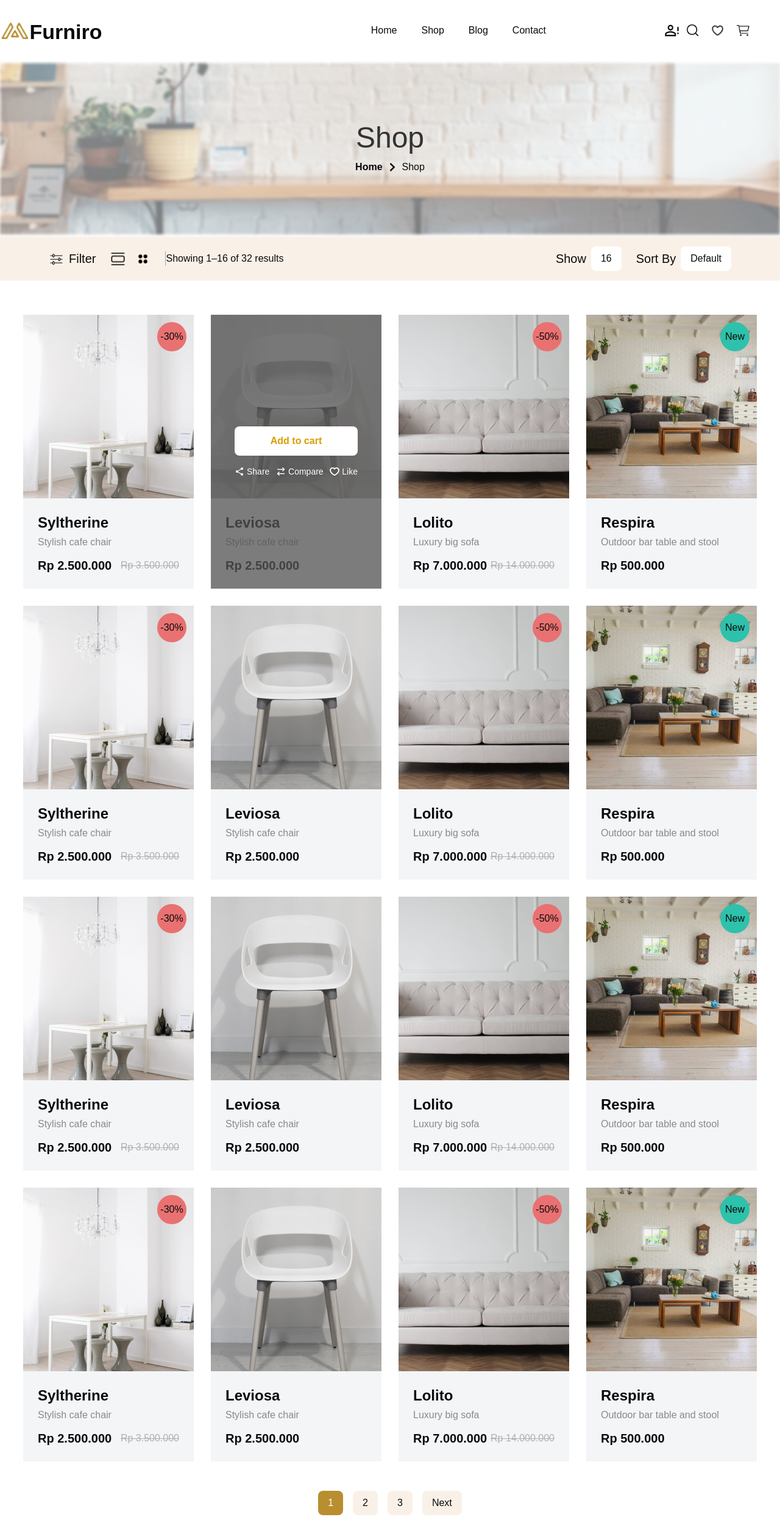
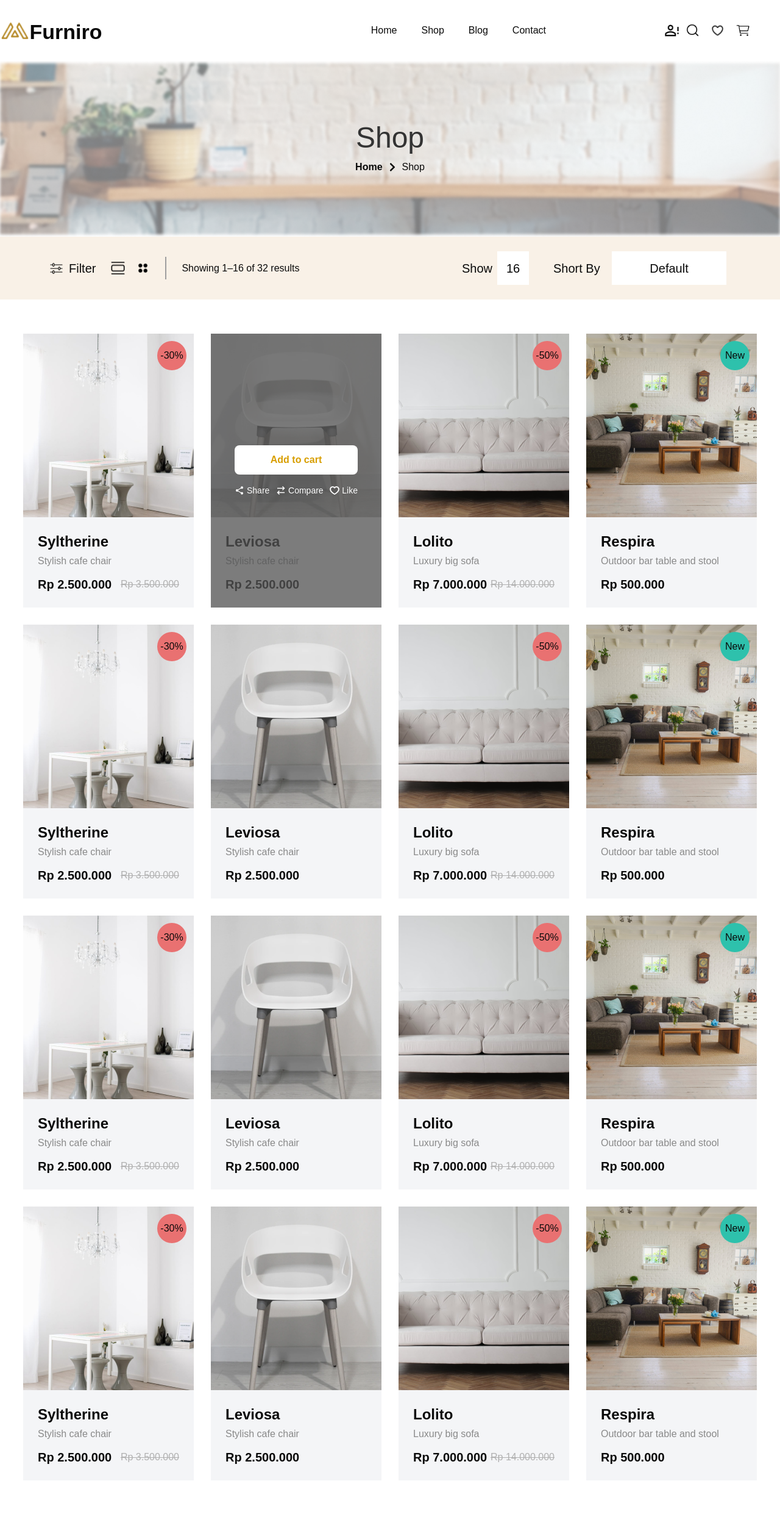
Before and after one commit to Hudaibkhan/Hackathon-Furniro-E-Commerce-Website, a Next.js app: page /shop in a window 1280 px wide. Shown: the top 2505 px of the page at 61% size. Built offline with nearby package versions, Linux system fonts and the light colour scheme.

Commit message:
update single product page

```diff
--- a/src/app/blog/page.tsx
+++ b/src/app/blog/page.tsx
@@ -136,13 +136,13 @@ export default function Blog() {
         <button className="w-[60px] h-[60px] font-poppins rounded-lg text-xl bg-[#B88E2F] text-white flex justify-center items-center">
           1
         </button>
-        <button className="w-[60px] h-[60px] font-poppins rounded-lg text-xl bg-[#F9F1E7] flex justify-center items-center">
+        <button className="w-[60px] h-[60px] font-poppins rounded-lg text-xl hover:bg-[#B88E2F] hover:text-white bg-[#F9F1E7] flex justify-center items-center">
           2
         </button>
-        <button className="w-[60px] h-[60px] font-poppins rounded-lg text-xl bg-[#F9F1E7] flex justify-center items-center">
+        <button className="w-[60px] h-[60px] font-poppins rounded-lg text-xl hover:bg-[#B88E2F] hover:text-white bg-[#F9F1E7] flex justify-center items-center">
           3
         </button>
-        <button className="w-[100px] h-[60px] font-poppins rounded-lg text-xl bg-[#F9F1E7] flex justify-center items-center">
+        <button className="w-[100px] h-[60px] font-poppins rounded-lg text-xl hover:bg-[#B88E2F] hover:text-white bg-[#F9F1E7] flex justify-center items-center">
           Next
         </button>
       </div>
--- a/src/app/shop/page.tsx
+++ b/src/app/shop/page.tsx
@@ -4,152 +4,300 @@ import CustomerCare from "@/components/Customer-Care";
 import Banner from "@/components/Banner";
 import Link from "next/link";
 
-export const products = [
-  {
-    id: 1,
-    image: "/image-1.png",
-    name: "Syltherine",
-    description: "Stylish cafe chair",
-    discountedPrice: "Rp 2.500.000",
-    originalPrice: "Rp 3.500.000",
-    discountBgColor: "bg-[#E97171]",
-    discount: "-30%",
-  },
-  {
-    id: 2,
-    image: "/images-2.png",
-    name: "Leviosa",
-    description: "Stylish cafe chair",
-    discountedPrice: "Rp 2.500.000",
-    showOverlay: true,
-  },
-  {
-    id: 3,
-    image: "/images-3.png",
-    name: "Lolito",
-    description: "Luxury big sofa",
-    discountedPrice: "Rp 7.000.000",
-    originalPrice: "Rp 14.000.000",
-    discountBgColor: "bg-[#E97171]",
-    discount: "-50%",
-  },
-  {
-    id: 4,
-    image: "/image-4.png",
-    name: "Respira",
-    description: "Outdoor bar table and stool",
-    discountedPrice: "Rp 500.000",
-    discountBgColor: "bg-[#2EC1AC]",
-    discount: "New",
-  },
-];
-
 export default function Shop() {
   return (
     <div>
-      {/* Banner Section */}
+      {/* banner section start*/}
       <Banner name="Shop" />
+      {/* banner section end */}
 
-      {/* Filter and Sorting Section */}
-      <div className="bg-[#F9F1E7]">
-        <div className="h-auto mx-auto max-w-[1400px] mb-8 flex flex-col lg:flex-row items-center justify-between px-6 lg:px-20 py-4 ">
+      {/* Second Section Start */}
+      <div className="h-auto mb-8 flex flex-col lg:flex-row items-center justify-between px-6 lg:px-20 py-4 bg-[#F9F1E7]">
+        {/* Left Section */}
         <div className="flex flex-col lg:flex-row items-center gap-4 lg:gap-6 w-full lg:w-auto">
+          {/* Filter Section */}
           <div className="flex items-center gap-2">
-              <Image src="/filtering.png" alt="filter image" height={25} width={25} />
-              <p className="font-poppins text-base md:text-xl font-normal">Filter</p>
+            <Image
+              src="/filtering.png"
+              alt="filter image"
+              height={25}
+              width={25}
+            />
+            <p className="font-poppins text-base md:text-xl/[30px] font-normal">
+              Filter
+            </p>
           </div>
+
+          {/* View Icons */}
           <div className="flex gap-4">
-              <Image src="/view-list.png" alt="view list" height={25} width={25} />
-              <Image src="/grid-round.png" alt="grid view" height={25} width={25} />
+            <Image
+              src="/view-list.png"
+              alt="view all image"
+              height={25}
+              width={25}
+            />
+            <Image
+              src="/grid-round.png"
+              alt="grid round image"
+              height={25}
+              width={25}
+            />
           </div>
-            <div className="border-t lg:border-t-0 lg:border-l border-gray-400 pt-2 lg:pt-0">
-              <p className="text-sm md:text-base text-center lg:text-left">
+
+          {/* Results Section */}
+          <div className="w-full lg:w-[220px] h-auto lg:h-[37px] flex justify-center lg:justify-end items-center border-t-[1px] lg:border-t-0 lg:border-l-[2px] border-[#9F9F9F] pt-2 lg:pt-0">
+            <p className="font-poppins text-sm md:text-base font-normal text-center lg:text-left">
               Showing 1–16 of 32 results
             </p>
           </div>
         </div>
 
-          <div className="flex flex-col sm:flex-row gap-4 lg:gap-6 mt-4 lg:mt-0 w-full lg:w-auto">
-            <div className="flex items-center gap-2">
-              <p className="text-base md:text-xl font-normal">Show</p>
-              <span className="bg-white px-4 py-2 rounded-lg">16</span>
+        {/* Right Section */}
+        <div className="flex flex-col justify-center sm:flex-row gap-4 lg:gap-6 mt-4 lg:mt-0 w-full lg:w-auto">
+          {/* Show Section */}
+          <div className="w-full sm:w-[126px] h-auto flex justify-between items-center  p-2 gap-2">
+            <p className="font-poppins text-base md:text-xl/[30px] font-normal pl">
+              Show
+            </p>
+            <span className="w-[55px] h-[55px] flex items-center justify-center bg-white font-poppins text-base md:text-xl/[30px] font-normal">
+              16
+            </span>
           </div>
-            <div className="flex items-center gap-2">
-              <p className="text-base md:text-xl font-normal">Sort By</p>
-              <span className="bg-white px-4 py-2 rounded-lg">Default</span>
+
+          {/* Sort By Section */}
+          <div className="w-full sm:w-[300px] h-auto flex justify-between items-center p-2 gap-3">
+            <p className="font-poppins text-base md:text-xl/[30px] font-normal  pl">
+              Short By
+            </p>
+            <span className="w-[188px] h-[55px] flex items-center justify-center bg-white font-poppins text-base md:text-xl/[30px] font-normal">
+              Default
+            </span>
           </div>
         </div>
       </div>
-      </div>
+      {/* Second Section End */}
+
+      {/* items start */}
+
+      {/* Our Product Start */}
+      <div className="lg:w-[1236px] mx-auto px-4 py-6">
+        <div>
           {/* Product Grid */}
-      <div className="lg:w-[1236px] mx-auto px-4 py-6">
           <div className="grid grid-cols-1 sm:grid-cols-2 lg:grid-cols-3 xl:grid-cols-4 gap-6 md:gap-7">
-          {products.map((product) => (
-            <Link key={product.id} href={`/singleProduct/${product.id}`}>
+            {/* First Row */}
+            <Link href={"/singleProduct"}>
               <ProductCard
-                image={product.image}
-                name={product.name}
-                description={product.description}
-                discountedPrice={product.discountedPrice}
-                originalPrice={product.originalPrice}
-                discountBgColor={product.discountBgColor}
-                discount={product.discount}
-                showOverlay={product.showOverlay}
+                image="/image-1.png"
+                name="Syltherine"
+                description="Stylish cafe chair"
+                discountedPrice="Rp 2.500.000"
+                originalPrice="Rp 3.500.000"
+                discountBgColor="bg-[#E97171]"
+                discount="-30%"
               />
             </Link>
-          ))}
-          {products.map((product) => (
-            <Link key={product.id} href={`/singleProduct/${product.id}`}>
+            <Link href={"/singleProduct"}>
               <ProductCard
-                image={product.image}
-                name={product.name}
-                description={product.description}
-                discountedPrice={product.discountedPrice}
-                originalPrice={product.originalPrice}
-                discountBgColor={product.discountBgColor}
-                discount={product.discount}
+                image="/images-2.png"
+                name="Leviosa"
+                description="Stylish cafe chair"
+                discountedPrice="Rp 2.500.000"
+                showOverlay={true}
               />
             </Link>
-          ))}
-          {products.map((product) => (
-            <Link key={product.id} href={`/singleProduct/${product.id}`}>
+
+            <Link href={"/singleProduct"}>
               <ProductCard
-                image={product.image}
-                name={product.name}
-                description={product.description}
-                discountedPrice={product.discountedPrice}
-                originalPrice={product.originalPrice}
-                discountBgColor={product.discountBgColor}
-                discount={product.discount}
+                image="/images-3.png"
+                name="Lolito"
+                description="Luxury big sofa"
+                discountedPrice="Rp 7.000.000"
+                originalPrice="Rp 14.000.000"
+                discountBgColor="bg-[#E97171]"
+                discount="-50%"
               />
             </Link>
-          ))}
-          {products.map((product) => (
-            <Link key={product.id} href={`/singleProduct/${product.id}`}>
+
+            <Link href={"/singleProduct"}>
               <ProductCard
-                image={product.image}
-                name={product.name}
-                description={product.description}
-                discountedPrice={product.discountedPrice}
-                originalPrice={product.originalPrice}
-                discountBgColor={product.discountBgColor}
-                discount={product.discount}
+                image="/image-4.png"
+                name="Respira"
+                description="Outdoor bar table and stool"
+                discountedPrice="Rp 500.000"
+                discountBgColor="bg-[#2EC1AC]"
+                discount="New"
               />
             </Link>
-          ))}
+
+            {/* Second Row */}
+            <Link href={"/singleProduct"}>
+              <ProductCard
+                image="/image-1.png"
+                name="Syltherine"
+                description="Stylish cafe chair"
+                discountedPrice="Rp 2.500.000"
+                originalPrice="Rp 3.500.000"
+                discountBgColor="bg-[#E97171]"
+                discount="-30%"
+              />
+            </Link>
+
+            <Link href={"/singleProduct"}>
+              <ProductCard
+                image="/images-2.png"
+                name="Leviosa"
+                description="Stylish cafe chair"
+                discountedPrice="Rp 2.500.000"
+              />
+            </Link>
+
+            <Link href={"/singleProduct"}>
+              <ProductCard
+                image="/images-3.png"
+                name="Lolito"
+                description="Luxury big sofa"
+                discountedPrice="Rp 7.000.000"
+                originalPrice="Rp 14.000.000"
+                discountBgColor="bg-[#E97171]"
+                discount="-50%"
+              />
+            </Link>
+            <Link href={"/singleProduct"}>
+              <ProductCard
+                image="/image-4.png"
+                name="Respira"
+                description="Outdoor bar table and stool"
+                discountedPrice="Rp 500.000"
+                discountBgColor="bg-[#2EC1AC]"
+                discount="New"
+              />
+            </Link>
+
+            {/* third Row */}
+            <Link href={"/singleProduct"}>
+              <ProductCard
+                image="/image-1.png"
+                name="Syltherine"
+                description="Stylish cafe chair"
+                discountedPrice="Rp 2.500.000"
+                originalPrice="Rp 3.500.000"
+                discountBgColor="bg-[#E97171]"
+                discount="-30%"
+              />
+            </Link>
+            <Link href={"/singleProduct"}>
+              <ProductCard
+                image="/images-2.png"
+                name="Leviosa"
+                description="Stylish cafe chair"
+                discountedPrice="Rp 2.500.000"
+              />
+            </Link>
+            <Link href={"/singleProduct"}>
+              <ProductCard
+                image="/images-3.png"
+                name="Lolito"
+                description="Luxury big sofa"
+                discountedPrice="Rp 7.000.000"
+                originalPrice="Rp 14.000.000"
+                discountBgColor="bg-[#E97171]"
+                discount="-50%"
+              />
+            </Link>
+
+            <Link href={"/singleProduct"}>
+              <ProductCard
+                image="/image-4.png"
+                name="Respira"
+                description="Outdoor bar table and stool"
+                discountedPrice="Rp 500.000"
+                discountBgColor="bg-[#2EC1AC]"
+                discount="New"
+              />
+            </Link>
+
+            {/* fourth Row */}
+            <Link href={"/singleProduct"}>
+              <ProductCard
+                image="/image-1.png"
+                name="Syltherine"
+                description="Stylish cafe chair"
+                discountedPrice="Rp 2.500.000"
+                originalPrice="Rp 3.500.000"
+                discountBgColor="bg-[#E97171]"
+                discount="-30%"
+              />
+            </Link>
+            <Link href={"/singleProduct"}>
+              <ProductCard
+                image="/images-2.png"
+                name="Leviosa"
+                description="Stylish cafe chair"
+                discountedPrice="Rp 2.500.000"
+              />
+            </Link>
+
+            <Link href={"/singleProduct"}>
+              <ProductCard
+                image="/images-3.png"
+                name="Lolito"
+                description="Luxury big sofa"
+                discountedPrice="Rp 7.000.000"
+                originalPrice="Rp 14.000.000"
+                discountBgColor="bg-[#E97171]"
+                discount="-50%"
+              />
+            </Link>
+
+            <Link href={"/singleProduct"}>
+              <ProductCard
+                image="/image-4.png"
+                name="Respira"
+                description="Outdoor bar table and stool"
+                discountedPrice="Rp 500.000"
+                discountBgColor="bg-[#2EC1AC]"
+                discount="New"
+              />
+            </Link>
           </div>
 
-        {/* Pagination */}
-        <div className="flex justify-center gap-4 my-12">
-          <button className="bg-[#B88E2F] text-white px-4 py-2 rounded-lg">1</button>
-          <button className="bg-[#F9F1E7] px-4 py-2 rounded-lg">2</button>
-          <button className="bg-[#F9F1E7] px-4 py-2 rounded-lg">3</button>
-          <button className="bg-[#F9F1E7] px-4 py-2 rounded-lg">Next</button>
+          {/* button start */}
+          <div className="flex w-auto md:w-[392px] h-[90px] justify-center mx-auto gap-6 my-20">
+            <button
+              type="button"
+              className="w-[60px] h-[60px] font-poppins rounded-lg font-normal text-xl/[30px]] text-white flex justify-center items-center bg-[#B88E2F]"
+            >
+              1
+            </button>
+            <button
+              type="button"
+              className="w-[60px] h-[60px] font-poppins rounded-lg font-normal text-xl/[30px]]  flex justify-center items-center bg-[#F9F1E7]"
+            >
+              2
+            </button>
+            <button
+              type="button"
+              className="w-[60px] h-[60px] font-poppins rounded-lg font-normal text-xl/[30px]]  flex justify-center items-center bg-[#F9F1E7]"
+            >
+              3
+            </button>
+            <button
+              type="button"
+              className="w-[98px] h-[60px] font-poppins rounded-lg font-normal text-xl/[30px]] flex justify-center items-center bg-[#F9F1E7]"
+            >
+              Next
+            </button>
+          </div>
+          {/* button end */}
         </div>
       </div>
+      {/* Our Product End */}
 
-      {/* Customer Care Section */}
+      {/* items end */}
+
+      {/* customer care Section Start */}
       <CustomerCare />
+      {/* customer care Section End */}
     </div>
   );
 }
--- a/src/app/singleProduct/[id]/page.tsx
+++ b/src/app/singleProduct/page.tsx
@@ -1,13 +1,9 @@
 "use client";
 import Image from "next/image";
-import { useParams } from "next/navigation";
-import { products } from "@/app/shop/page"; // Adjust path as needed
 import { FaChevronRight } from "react-icons/fa";
-import React, { useState } from "react";
+import { useState } from "react";
 import ProductCard from "@/components/Product-Card";
 import Link from "next/link";
-
-
 
 
 export default function SingleProduct() {
@@ -22,23 +18,6 @@ export default function SingleProduct() {
   const decrement = () => {
     if (count > 0) setCount(count - 1);
   };
-
-  const params = useParams();
-  const { id } = params;
-
-  // Find the product by ID
-  const product = products.find((item) => item.id === parseInt(id as string));
-
-
-  // Handle case where product is not found
-  if (!product) {
-    return (
-      <div className="text-center mt-10 text-red-500">Product not found!</div>
-    );
-  }
-
-
-
 
   return (
     <div>
@@ -75,7 +54,6 @@ export default function SingleProduct() {
           <div className="lg:w-[553px] w-auto h-[500px] flex lg:flex-row flex-col lg:gap-5 md:gap-3 gap-2">
             <div className="lg:w-[76px] w-auto h-[416px] lg:flex lg:flex-col flex flex-row gap-2 lg:gap-8">
               <span className="w-[76px] h-[80px] rounded-md flex items-center bg-[#F9F1E7]">
-                {" "}
                 <Image
                   src={"/product-1.png"}
                   alt="related images"
@@ -84,7 +62,6 @@ export default function SingleProduct() {
                 />
               </span>
               <span className="w-[76px] h-[80px] rounded-md flex items-center bg-[#F9F1E7]">
-                {" "}
                 <Image
                   src={"/product-2.png"}
                   alt="related images"
@@ -93,7 +70,6 @@ export default function SingleProduct() {
                 />
               </span>
               <span className="w-[76px] h-[80px] rounded-md flex items-center bg-[#F9F1E7]">
-                {" "}
                 <Image
                   src={"/product-3.png"}
                   alt="related images"
@@ -102,7 +78,6 @@ export default function SingleProduct() {
                 />
               </span>
               <span className="w-[76px] h-[80px] rounded-md flex items-center bg-[#F9F1E7]">
-                {" "}
                 <Image
                   src={"/product-4.png"}
                   alt="related images"
@@ -114,11 +89,11 @@ export default function SingleProduct() {
 
             <div className="lg:h-[500px] h-[280px] lg:w-[423px] xs:w-[324px] w-[280px] bg-[#F9F1E7] flex justify-center items-center rounded-xl">
               <Image
-                src={product.image}
+                src={"/Asgaard-sofa.png"}
                 alt="Single Images"
                 className="rounded-lg"
-                height={291}
-                width={381}
+                height={391}
+                width={481}
               />
             </div>
           </div>
@@ -127,11 +102,11 @@ export default function SingleProduct() {
           {/* details section start */}
           <div className="h-auto xl:h-[730px] lg:w-[606px] w-auto flex flex-col gap-4">
             <h2 className="font-poppins font-normal text-[42px]/[63px]">
-              {product.name}
+                Asgaard sofa
            </h2>
 
             <p className="text-[#9F9F9F] font-poppins font-medium text-2xl/9 ">
-              {product.originalPrice}
+            Rs. 250,000.00
             </p>
 
             <div className="flex gap-5 items-center">
@@ -207,12 +182,14 @@ export default function SingleProduct() {
                   +
                 </button>
               </span>
+              <Link href={"/cart"}>
                 <button
                     type="button"
                     className="h-16 w-[215px] border gap-5 border-black text-xl/[30px] font-medium rounded-md flex items-center justify-center"
                 >
                     Add To Cart
                 </button>
+              </Link>
               <button
                 type="button"
                 className="h-16 w-[215px] border gap-5 border-black text-xl/[30px] font-medium rounded-md flex items-center justify-center"
```
Also changed, not shown: src/components/Header.tsx (+4 -4 lines), public/Asgaard-sofa.png (added). Lines whose indentation alone changed are shown as unchanged.
